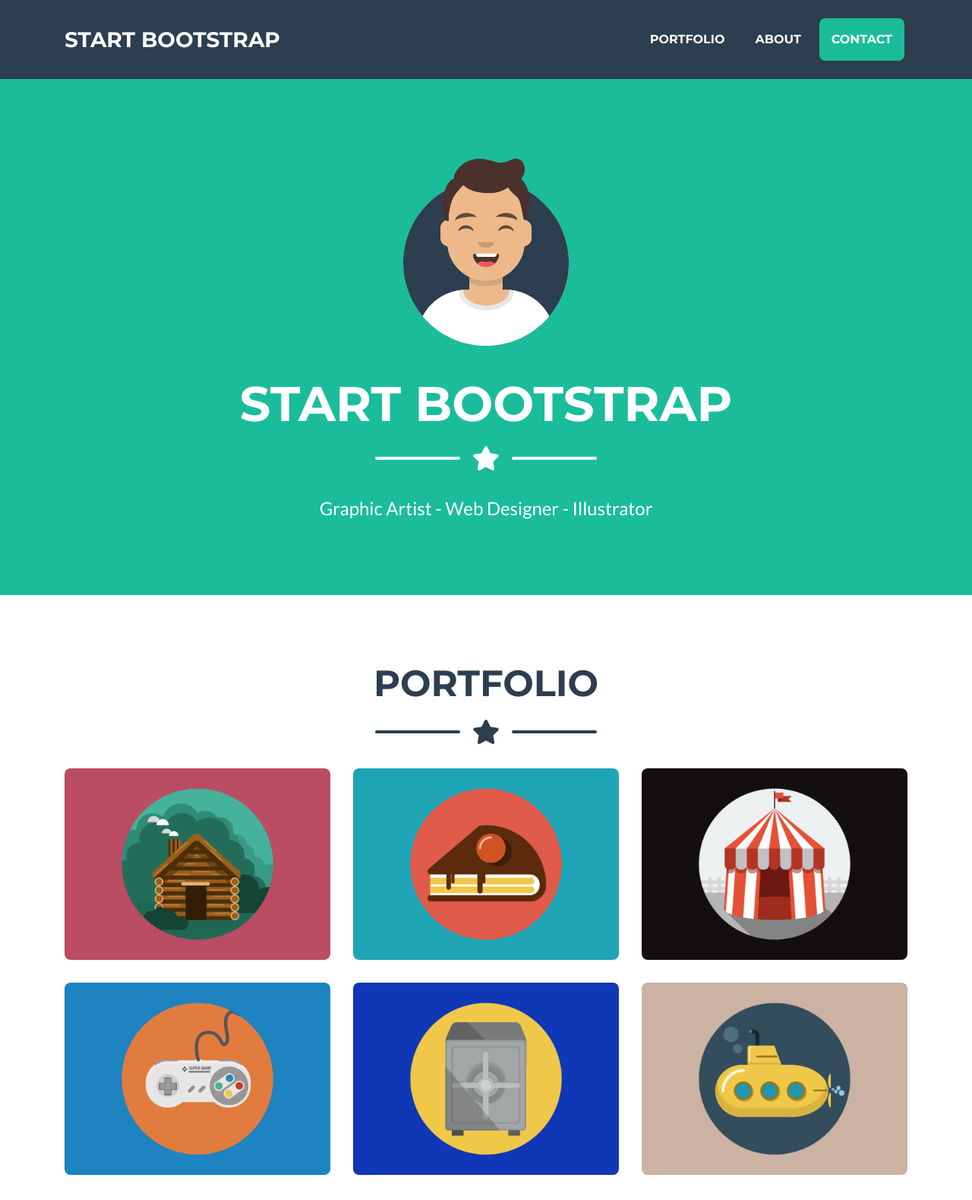
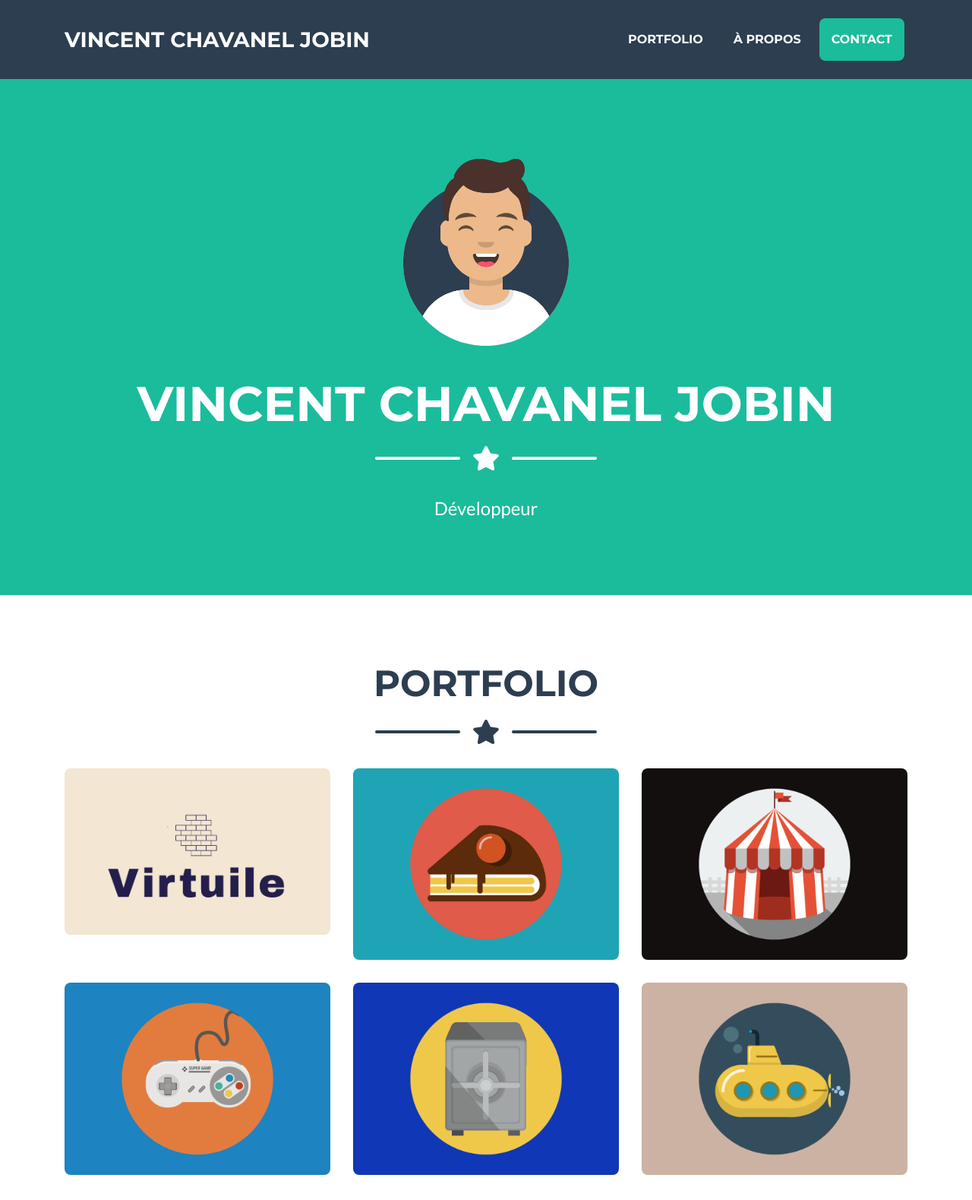
Before and after one commit to chevvy/sitePortfolioWeb, a website with bundled scripts: page index.html in a window 1280 px wide. Shown: the top 1579 px of the page at 76% size. Built offline with nearby package versions, Linux system fonts and the light colour scheme.

Commit message:
suite modification et ajout d'images

```diff
--- a/index.html
+++ b/index.html
@@ -25,7 +25,7 @@
   <!-- Navigation -->
   <nav class="navbar navbar-expand-lg bg-secondary text-uppercase fixed-top" id="mainNav">
     <div class="container">
-      <a class="navbar-brand js-scroll-trigger" href="#page-top">Start Bootstrap</a>
+      <a class="navbar-brand js-scroll-trigger" href="#page-top">Vincent Chavanel Jobin</a>
       <button class="navbar-toggler navbar-toggler-right text-uppercase font-weight-bold bg-primary text-white rounded" type="button" data-toggle="collapse" data-target="#navbarResponsive" aria-controls="navbarResponsive" aria-expanded="false" aria-label="Toggle navigation">
         Menu
         <i class="fas fa-bars"></i>
@@ -36,7 +36,7 @@
             <a class="nav-link py-3 px-0 px-lg-3 rounded js-scroll-trigger" href="#portfolio">Portfolio</a>
           </li>
           <li class="nav-item mx-0 mx-lg-1">
-            <a class="nav-link py-3 px-0 px-lg-3 rounded js-scroll-trigger" href="#about">About</a>
+            <a class="nav-link py-3 px-0 px-lg-3 rounded js-scroll-trigger" href="#about">À propos</a>
           </li>
           <li class="nav-item mx-0 mx-lg-1">
             <a class="nav-link py-3 px-0 px-lg-3 rounded js-scroll-trigger" href="#contact">Contact</a>
@@ -54,7 +54,7 @@
       <img class="masthead-avatar mb-5" src="img/avataaars.svg" alt="">
 
       <!-- Masthead Heading -->
-      <h1 class="masthead-heading text-uppercase mb-0">Start Bootstrap</h1>
+      <h1 class="masthead-heading text-uppercase mb-0">Vincent Chavanel Jobin</h1>
 
       <!-- Icon Divider -->
       <div class="divider-custom divider-light">
@@ -66,7 +66,7 @@
       </div>
 
       <!-- Masthead Subheading -->
-      <p class="masthead-subheading font-weight-light mb-0">Graphic Artist - Web Designer - Illustrator</p>
+      <p class="masthead-subheading font-weight-light mb-0">Développeur</p>
 
     </div>
   </header>
@@ -98,7 +98,7 @@
                 <i class="fas fa-plus fa-3x"></i>
               </div>
             </div>
-            <img class="img-fluid" src="img/portfolio/cabin.png" alt="">
+            <img class="img-fluid" src="img/portfolio/virtuile.png" alt="">
           </div>
         </div>
 
@@ -173,7 +173,7 @@
     <div class="container">
 
       <!-- About Section Heading -->
-      <h2 class="page-section-heading text-center text-uppercase text-white">About</h2>
+      <h2 class="page-section-heading text-center text-uppercase text-white">À propos</h2>
 
       <!-- Icon Divider -->
       <div class="divider-custom divider-light">
@@ -274,8 +274,7 @@
         <!-- Footer Location -->
         <div class="col-lg-4 mb-5 mb-lg-0">
           <h4 class="text-uppercase mb-4">Location</h4>
-          <p class="lead mb-0">2215 John Daniel Drive
-            <br>Clark, MO 65243</p>
+          <p class="lead mb-0">Québec, Canada
         </div>
 
         <!-- Footer Social Icons -->
@@ -309,7 +308,7 @@
   <!-- Copyright Section -->
   <section class="copyright py-4 text-center text-white">
     <div class="container">
-      <small>Copyright &copy; Your Website 2019</small>
+      <small>Copyright &copy; Vincent Chavanel Jobin 2019</small>
     </div>
   </section>
 
@@ -336,7 +335,7 @@
             <div class="row justify-content-center">
               <div class="col-lg-8">
                 <!-- Portfolio Modal - Title -->
-                <h2 class="portfolio-modal-title text-secondary text-uppercase mb-0">Log Cabin</h2>
+                <h2 class="portfolio-modal-title text-secondary text-uppercase mb-0">Virtuile</h2>
                 <!-- Icon Divider -->
                 <div class="divider-custom">
                   <div class="divider-custom-line"></div>
@@ -346,7 +345,7 @@
                   <div class="divider-custom-line"></div>
                 </div>
                 <!-- Portfolio Modal - Image -->
-                <img class="img-fluid rounded mb-5" src="img/portfolio/cabin.png" alt="">
+                <img class="img-fluid rounded mb-5" src="img/portfolio/virtuileDemo.png" alt="">
                 <!-- Portfolio Modal - Text -->
                 <p class="mb-5">Lorem ipsum dolor sit amet, consectetur adipisicing elit. Mollitia neque assumenda ipsam nihil, molestias magnam, recusandae quos quis inventore quisquam velit asperiores, vitae? Reprehenderit soluta, eos quod consequuntur itaque. Nam.</p>
                 <button class="btn btn-primary" href="#" data-dismiss="modal">
```
Also changed, not shown: img/portfolio/virtuile.png (added), img/portfolio/virtuileDemo.png (added).
